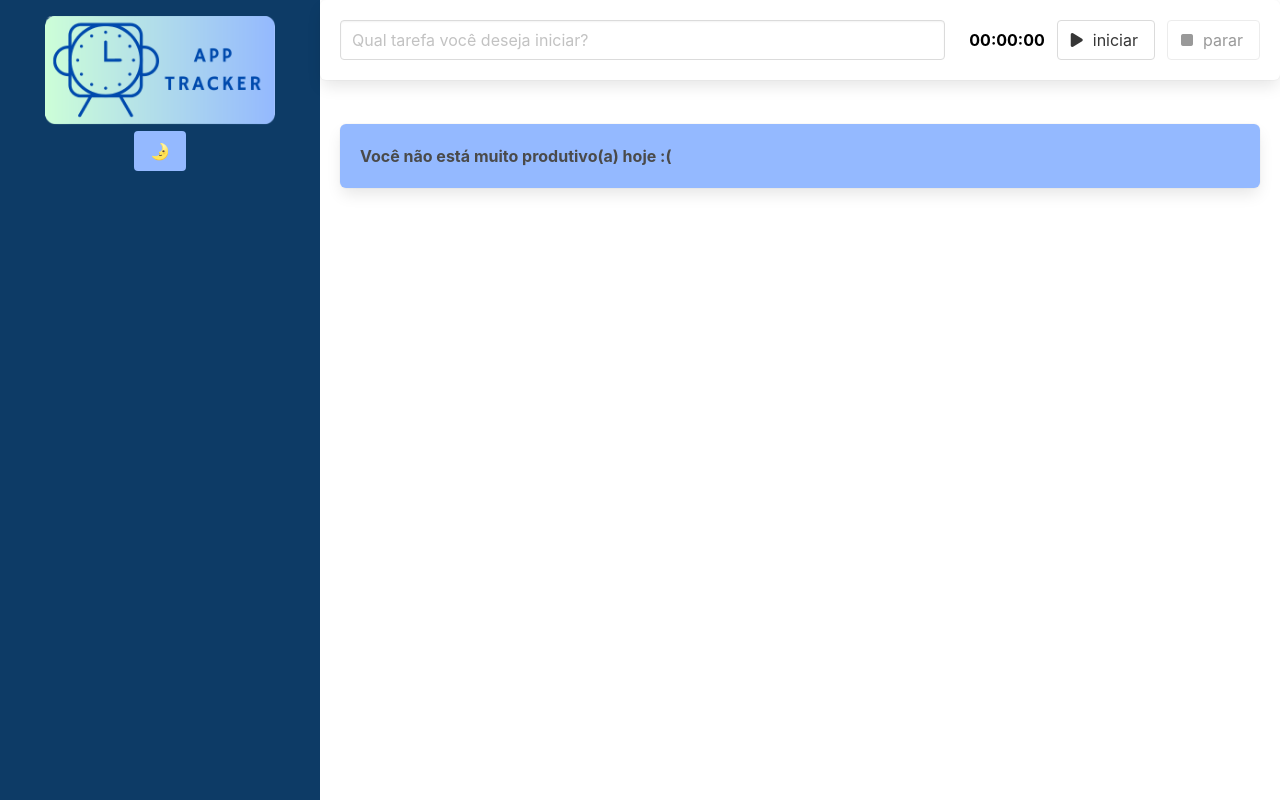
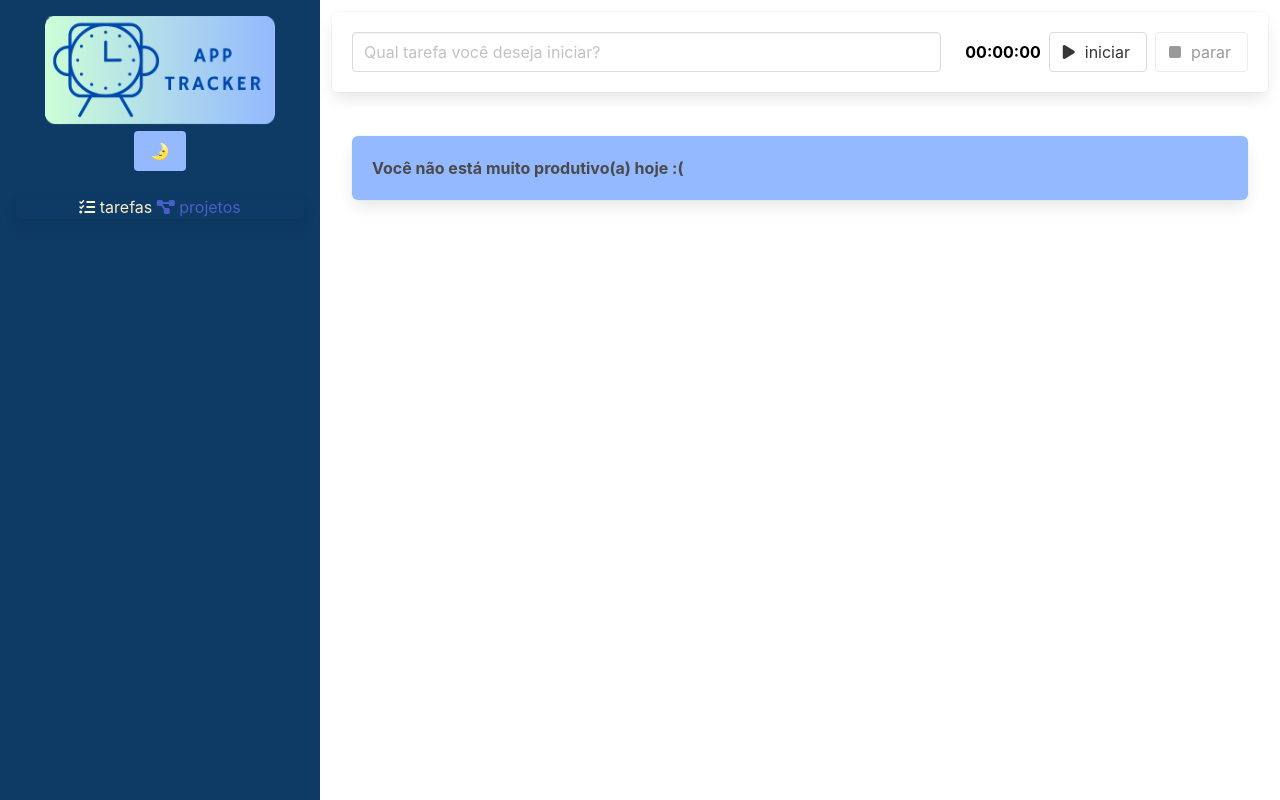
Before and after one commit to brunnaserafina/app-tracker, a Vue app: page / in a window 1280 px wide. Built offline with nearby package versions, Linux system fonts and the light colour scheme.

Commit message:
feat: created routes

```diff
--- a/package.json
+++ b/package.json
@@ -9,7 +9,8 @@
   },
   "dependencies": {
     "core-js": "^3.8.3",
-    "vue": "^3.2.13"
+    "vue": "^3.2.13",
+    "vue-router": "^4.2.4"
   },
   "devDependencies": {
     "@fortawesome/fontawesome-free": "^6.4.0",
--- a/src/App.vue
+++ b/src/App.vue
@@ -7,13 +7,7 @@
       <SidebarMenu @onChangedTheme="changeTheme" />
     </div>
     <div class="column is-three-quarter content">
-      <FormApp @onTaskSave="saveTask" />
-      <div class="list">
-        <TaskItem v-for="(task, index) in tasks" :key="index" :task="task" />
-        <BoxContainer v-if="emptyList">
-          Você não está muito produtivo(a) hoje :(
-        </BoxContainer>
-      </div>
+      <router-view> </router-view>
     </div>
   </main>
 </template>
@@ -21,14 +15,11 @@
 <script lang="ts">
 import { defineComponent } from "vue";
 import SidebarMenu from "./components/SidebarMenu.vue";
-import FormApp from "./components/FormApp.vue";
-import TaskItem from "./components/TaskItem.vue";
 import ITask from "./interfaces/ITask";
-import BoxContainer from "./components/BoxContainer.vue";
 
 export default defineComponent({
   name: "App",
-  components: { SidebarMenu, FormApp, TaskItem, BoxContainer },
+  components: { SidebarMenu },
   data() {
     return {
       tasks: [] as ITask[],
--- a/src/components/SidebarMenu.vue
+++ b/src/components/SidebarMenu.vue
@@ -4,6 +4,20 @@
       <img src="../assets/logo.png" alt="Logo Alura Tracker" />
     </h1>
     <button class="button" @click="changeTheme">{{ textButton }}</button>
+    <nav class="panel mt-5">
+      <ul>
+        <li>
+          <router-link to="/" class="link">
+            <i class="fas fa-tasks"></i>
+            tarefas
+          </router-link>
+          <router-link to="/projetos">
+            <i class="fas fa-project-diagram"></i>
+            projetos
+          </router-link>
+        </li>
+      </ul>
+    </nav>
   </header>
 </template>
 
@@ -59,4 +73,16 @@ button {
     height: auto;
   }
 }
+.panel li {
+  margin: 8px 0;
+}
+.link {
+  color: #fff;
+}
+.link:hover {
+  color: #faf0ca;
+}
+.link.router-link-active {
+  color: #faf0ca;
+}
 </style>
--- a/src/main.ts
+++ b/src/main.ts
@@ -1,5 +1,7 @@
 import { createApp } from 'vue'
 import App from './App.vue'
 import '@fortawesome/fontawesome-free/css/all.css'
+import router from './router'
 
-createApp(App).mount('#app')
+createApp(App)
+.use(router).mount('#app')
--- /dev/null
+++ b/src/router/index.ts
@@ -0,0 +1,23 @@
+import { createRouter, createWebHashHistory, RouteRecordRaw } from "vue-router";
+import Tasks from "../views/Tasks.vue";
+import Projects from "../views/Projects.vue";
+
+const routes: RouteRecordRaw[] = [
+  {
+    path: "/",
+    name: "Tasks",
+    component: Tasks,
+  },
+  {
+    path: "/projetos",
+    name: "ProjectsApp",
+    component: Projects,
+  },
+];
+
+const router = createRouter({
+  history: createWebHashHistory(),
+  routes: routes,
+});
+
+export default router;
--- /dev/null
+++ b/src/views/Projects.vue
@@ -0,0 +1,11 @@
+<template>
+  <h1>Projetos</h1>
+</template>
+
+<script lang="ts">
+import { defineComponent } from "vue";
+
+export default defineComponent({
+  name: "ProjectsApp",
+})
+</script>
--- /dev/null
+++ b/src/views/Tasks.vue
@@ -0,0 +1,39 @@
+<template>
+  <div class="column is-three-quarter content">
+    <FormApp @onTaskSave="saveTask" />
+    <div class="list">
+      <TaskItem v-for="(task, index) in tasks" :key="index" :task="task" />
+      <BoxContainer v-if="emptyList">
+        Você não está muito produtivo(a) hoje :(
+      </BoxContainer>
+    </div>
+  </div>
+</template>
+
+<script lang="ts">
+import { defineComponent } from "vue";
+import FormApp from "../components/FormApp.vue";
+import TaskItem from "../components/TaskItem.vue";
+import ITask from "../interfaces/ITask";
+import BoxContainer from "../components/BoxContainer.vue";
+
+export default defineComponent({
+  name: "App",
+  components: { FormApp, TaskItem, BoxContainer },
+  data() {
+    return {
+      tasks: [] as ITask[],
+    };
+  },
+  computed: {
+    emptyList(): boolean {
+      return this.tasks.length === 0;
+    },
+  },
+  methods: {
+    saveTask(task: ITask) {
+      this.tasks.push(task);
+    },
+  },
+});
+</script>
```
Also changed, not shown: 1 other file (tests, documents, lock files or other folders).
